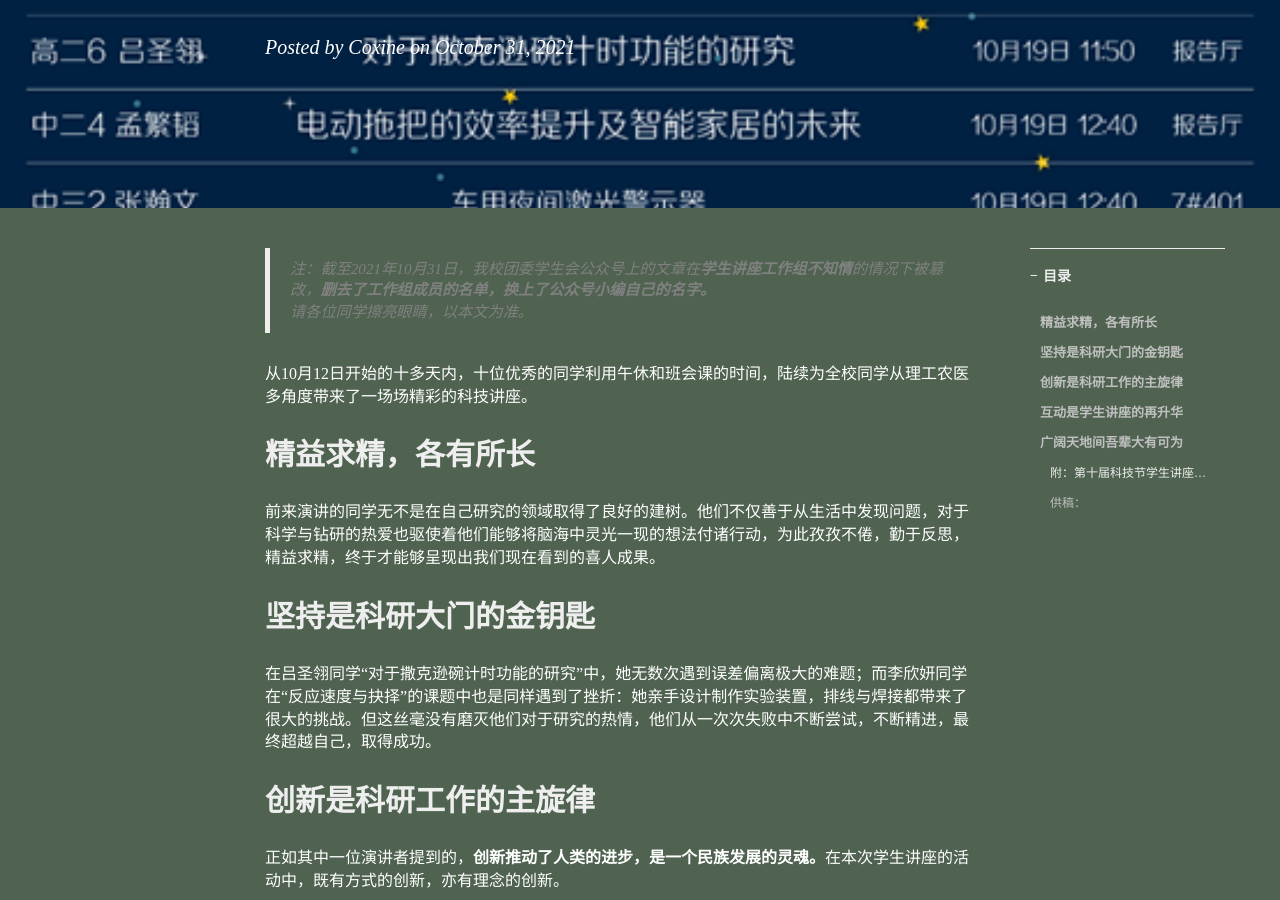
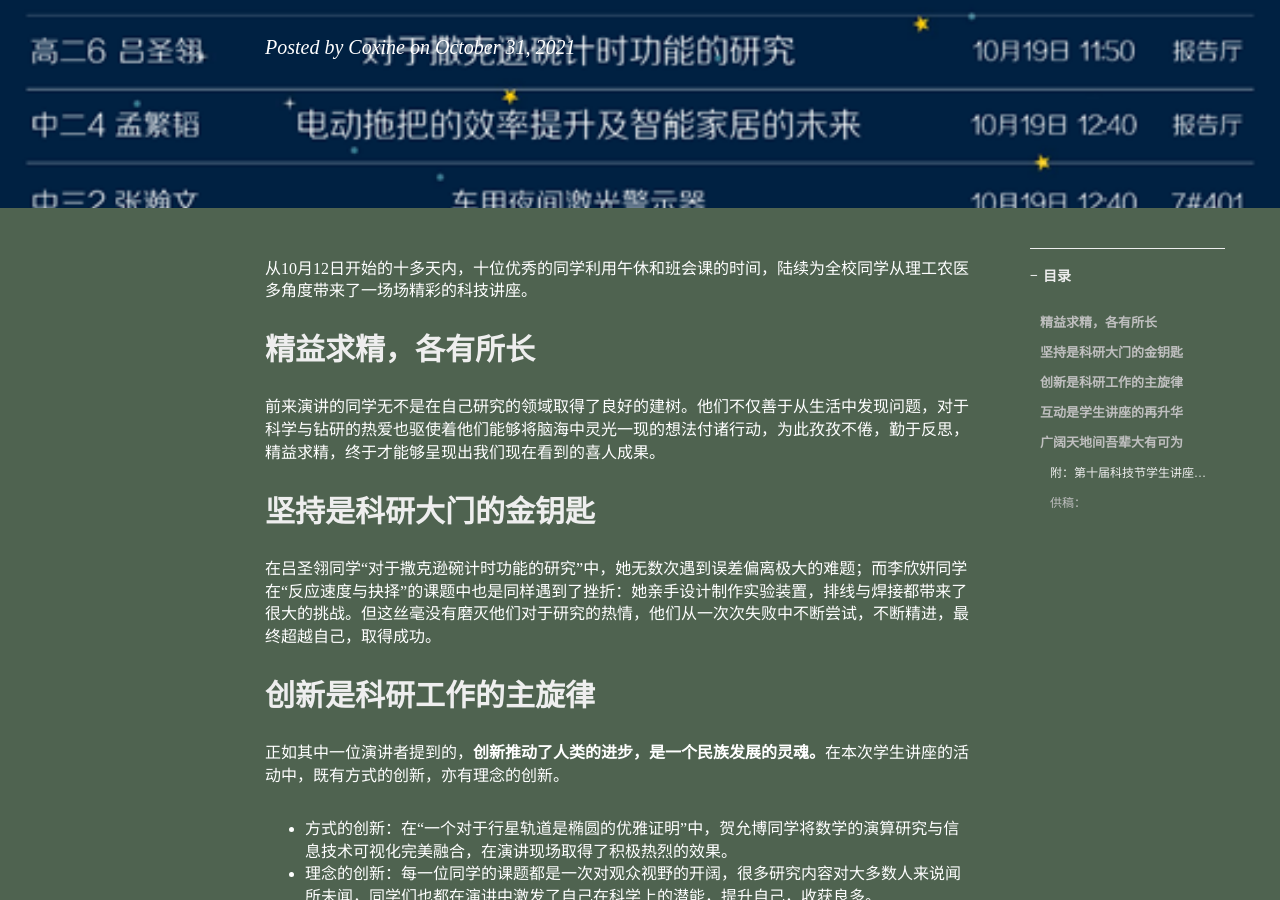
Before and after one commit to coxine/coxine.github.io, a Jekyll site: the page built from _posts/2021-10-31-SciFestivalLecture.md, in a window 1280 px wide and 900 px high, scrolled down 313 px. Built offline with Jekyll 4.4.1, drawn with Linux system fonts in a browser that asks for light colours; nearby versions of some CDN libraries; some web fonts are replaced; comment, search, counter and statistics services are not loaded.

Commit message:
Update 2021-10-31-SciFestivalLecture.md

```diff
--- a/_posts/2021-10-31-SciFestivalLecture.md
+++ b/_posts/2021-10-31-SciFestivalLecture.md
@@ -9,10 +9,6 @@ catalog: true                       # 是否归档
 tags:                               # 标签
     - 活动
 ---
-
-> 注：截至2021年10月31日，我校团委学生会公众号上的文章在**学生讲座工作组不知情**的情况下被篡改，**删去了工作组成员的名单，换上了公众号小编自己的名字。**
->
-> 请各位同学擦亮眼睛，以本文为准。
 
 从10月12日开始的十多天内，十位优秀的同学利用午休和班会课的时间，陆续为全校同学从理工农医多角度带来了一场场精彩的科技讲座。
 
```
